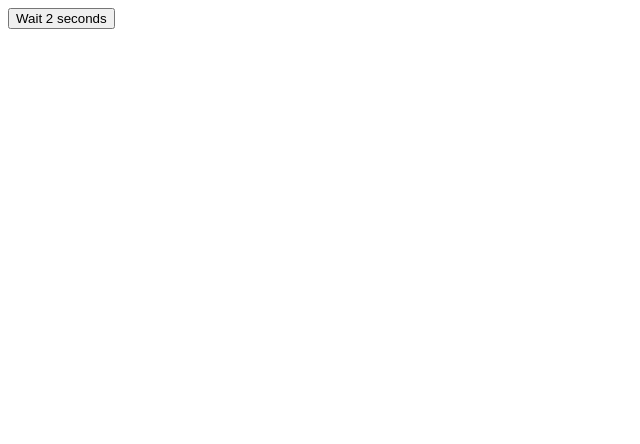
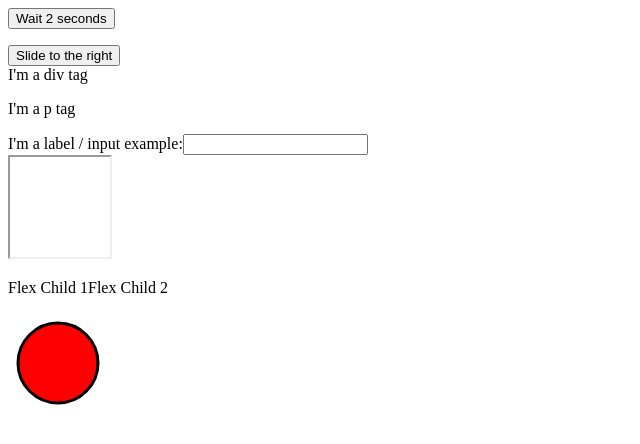
Before and after one commit to gcfunk/gregs_coding_exercise, an Angular app: page / in a window 1280 px wide. Shown: the top 444 px of the page, without its empty margins (0-640 px from the left). Built offline with nearby package versions, Linux system fonts and the light colour scheme.

Commit message:
Solution for question 2 - animateRight

```diff
--- a/src/app/small/small.component.html
+++ b/src/app/small/small.component.html
@@ -1,2 +1,17 @@
 <button (click)="delayDemo()">Wait 2 seconds</button>
 <p>{{ delayMessage }}</p>
+
+<button (click)="animateRightDemo()">Slide to the right</button>
+<div id="slide-div">I'm a div tag</div>
+<p id="slide-p">I'm a p tag</p>
+<label id="slide-label" for="slide-input">I'm a label / input example:</label>
+<input type="text" id="slide-input" name="slideInput"><br />
+<iframe id="slide-iframe" src="" height="100px" width="100px"></iframe>
+<div id="slide-flex" class="flex-container">
+    <p>Flex Child 1</p>
+    <p>Flex Child 2</p>
+</div>
+<svg id="slide-svg" height="100" width="100">
+    <circle cx="50" cy="50" r="40" stroke="black" stroke-width="3" fill="red" />
+    Sorry, your browser does not support inline SVG.
+</svg>
--- a/src/app/small/small.component.scss
+++ b/src/app/small/small.component.scss
@@ -0,0 +1,15 @@
+// could also use @keyframes here, but transition is easier since it's a simple animation
+.slide-me {
+    transition: transform 1s ease;
+    transform: translateX(100px);
+    // note: I don't *think* I have to use the vendor prefixes anymore (-webkit-transform, etc),
+    // but it would depend on what browsers we're targeting
+}
+
+.inline-block {
+    display: inline-block;
+}
+
+.flex-container {
+    display: flex;
+}
--- a/src/app/small/small.component.ts
+++ b/src/app/small/small.component.ts
@@ -14,7 +14,7 @@ export class SmallComponent implements OnInit {
   ngOnInit(): void {
   }
 
-  // demonstrates the delay function by displaying a message, waiting 2 seconds, then displaying a different message
+  // demonstrates the delay() function by displaying a message, waiting 2 seconds, then displaying a different message
   delayDemo() {
     this.delayMessage = 'Waiting...';
     this.delay(2000).then(() => this.delayMessage = 'Done!');
@@ -33,13 +33,51 @@ export class SmallComponent implements OnInit {
     return new Promise(resolve => setTimeout(resolve, msToWait));
   }
 
+  // demonstrates the animateRight() function by sliding a few elements on the page
+  animateRightDemo() {
+    // bonus: works on any element type
+    this.animateRight(document.getElementById('slide-div'));
+    this.animateRight(document.getElementById('slide-p'));
+    this.animateRight(document.getElementById('slide-label'));
+    this.animateRight(document.getElementById('slide-input'));
+    this.animateRight(document.getElementById('slide-iframe'));
+    this.animateRight(document.getElementById('slide-flex'));
+    this.animateRight(document.getElementById('slide-svg'));
+  }
+
   // el: element node object
   // moves the element to the right by 100px over a duration of 1 second
   animateRight(el: any) {
+    // assumes el is already rendered on the page. If not, we'd have to use appendChild to add it to a container element
+
+    /*
+    For discussion: animating css transform is the "best" solution here. See small.component.scss for the animation code.
+    Pros:
+      * small amount of code
+      * works in all modern browsers
+      * will use the GPU to smooth the animation steps
+    Cons:
+      * css transform creates a new stacking context, which could cause the sliding element to go over or under other elements
+        if it's on a modal or something
+      * don't get to use the delay() function from the previous exercise
+    */
+
+    const element = (el as HTMLElement);
+
+    // this feels a little hacky. the 'translation' css property doesn't work on elements that are display: inline, so
+    // force them to be 'inline-block'
+    const style = getComputedStyle(element);
+    if (style.display === 'inline') {
+      element.classList.add('inline-block');
+    }
+
+    // add the animation
+    element.classList.add('slide-me');
   }
 
   // xs: array
   // returns: a new array, with unique items
   removeDuplicates(xs: any) {
+    return xs;
   }
 }
```
Also changed, not shown: 1 other file (tests, documents, lock files or other folders).
